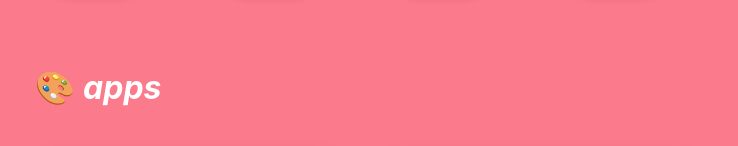
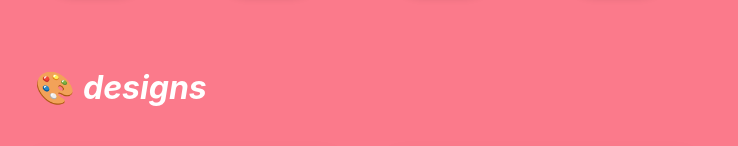
Before and after one commit to josiahyeow/josiahyeow, a website: page index.html in a window 1280 px wide. Shown: the part 654-800 px from the top of the page, without its empty margins (269-1007 px from the left). Drawn offline with nearby package versions, Linux system fonts and the light colour scheme; some packages are replaced by stand-ins of ours; a script that the page names is missing; a web font is replaced by a local one.

Commit message:
fix title

```diff
--- a/index.html
+++ b/index.html
@@ -60,7 +60,7 @@
           /></a>
         </div>
 
-        <h2 class="pt-5 pb-4">🎨 <span class="heading">apps</span></h2>
+        <h2 class="pt-5 pb-4">🎨 <span class="heading">designs</span></h2>
         <div class="designs-grid pt-4 justify-content-center">
           <a
             v-for="design in designs"
```
